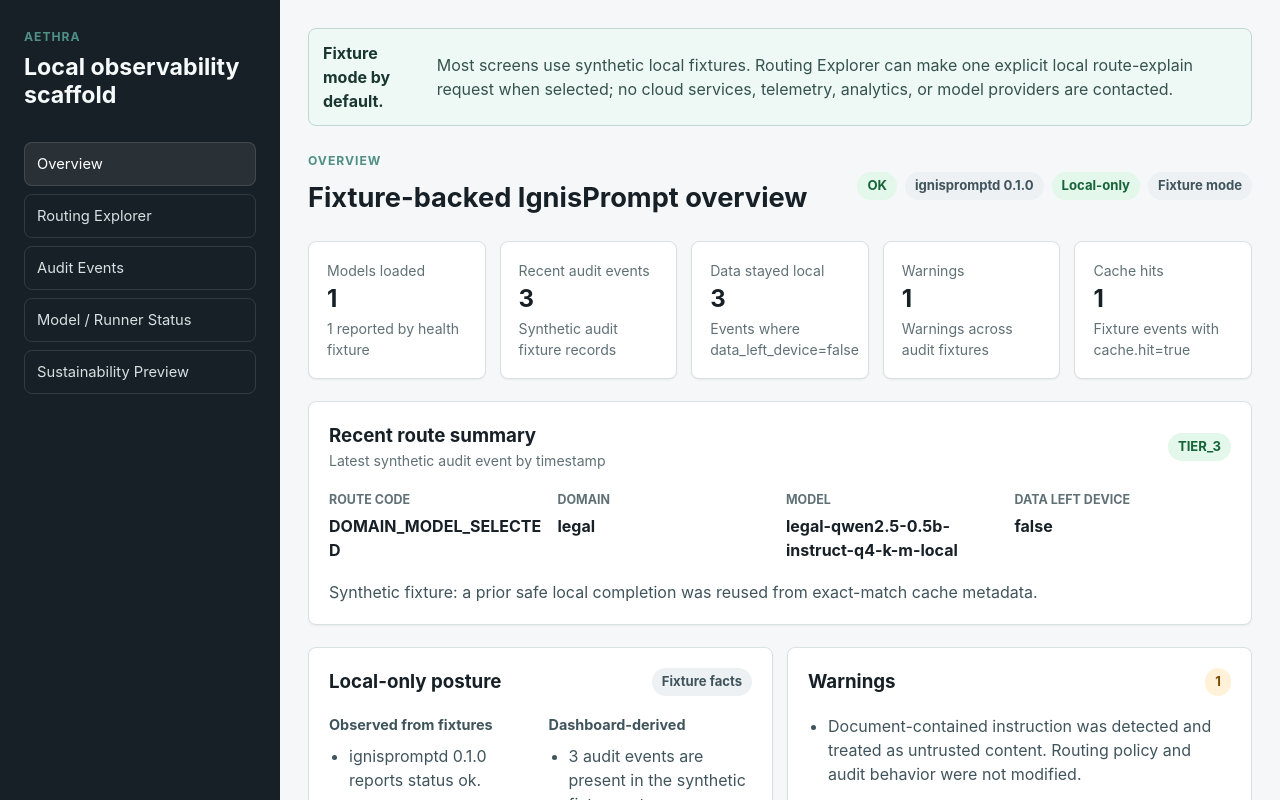
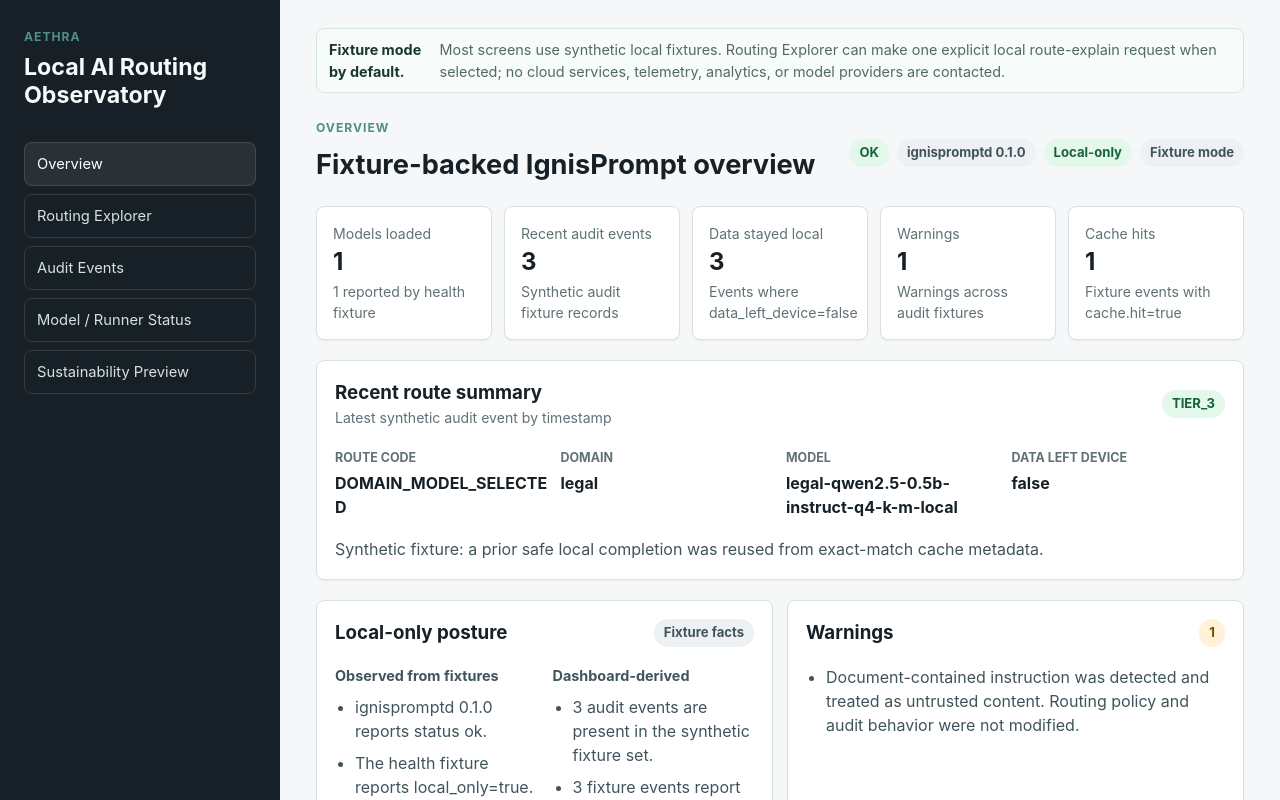
Before and after one commit to AIgnitron/ignisprompt, a React (Vite) app in the folder apps/aethra/: page / in a window 1280 px wide. Shown: the top 800 px of the page. Built offline with nearby package versions, Linux system fonts and the light colour scheme.

Commit message:
polish: refine Aethra dashboard layout (#77)
Co-authored-by: Alaa-Aignitron <alaa@aignitron.com>

```diff
--- a/apps/aethra/src/App.tsx
+++ b/apps/aethra/src/App.tsx
@@ -20,7 +20,7 @@ export default function App() {
       <aside className="sidebar" aria-label="Aethra sections">
         <div>
           <p className="eyebrow">Aethra</p>
-          <h1>Local observability scaffold</h1>
+          <h1>Local AI Routing Observatory</h1>
         </div>
         <nav className="nav-list">
           <button
--- a/apps/aethra/src/styles.css
+++ b/apps/aethra/src/styles.css
@@ -53,7 +53,7 @@ textarea:focus {
 
 .app-shell {
   display: grid;
-  grid-template-columns: minmax(220px, 280px) minmax(0, 1fr);
+  grid-template-columns: minmax(236px, 280px) minmax(0, 1fr);
   min-height: 100vh;
 }
 
@@ -116,28 +116,32 @@ textarea:focus {
 }
 
 .workspace {
-  padding: 28px;
+  width: 100%;
+  max-width: 1440px;
+  padding: 28px 36px 40px;
 }
 
 .notice {
   display: flex;
-  gap: 12px;
+  gap: 10px;
   align-items: center;
-  padding: 12px 14px;
-  border: 1px solid #bfd9d2;
+  max-width: 1160px;
+  padding: 10px 12px;
+  border: 1px solid #d7e5e1;
   border-radius: 8px;
-  background: #eef8f5;
+  background: #f7fbfa;
   color: #19362f;
+  font-size: 0.9rem;
 }
 
 .notice span {
-  color: #35534c;
+  color: #526a64;
 }
 
 .page-section {
   display: grid;
-  gap: 22px;
-  max-width: 1120px;
+  gap: 20px;
+  max-width: 1160px;
   margin-top: 26px;
 }
 
@@ -162,8 +166,8 @@ textarea:focus {
 
 .metric-grid {
   display: grid;
-  grid-template-columns: repeat(5, minmax(0, 1fr));
-  gap: 14px;
+  grid-template-columns: repeat(auto-fit, minmax(168px, 1fr));
+  gap: 12px;
 }
 
 .metric-card,
@@ -177,8 +181,8 @@ textarea:focus {
 .metric-card {
   display: grid;
   gap: 4px;
-  min-height: 126px;
-  padding: 18px;
+  min-height: 116px;
+  padding: 16px;
 }
 
 .metric-card p,
@@ -195,7 +199,7 @@ textarea:focus {
 }
 
 .panel {
-  padding: 20px;
+  padding: 18px;
 }
 
 .status-badge {
@@ -315,7 +319,7 @@ textarea:focus {
 
 .audit-layout {
   display: grid;
-  grid-template-columns: minmax(0, 1.6fr) minmax(320px, 0.9fr);
+  grid-template-columns: minmax(0, 1.55fr) minmax(320px, 0.85fr);
   gap: 14px;
   align-items: start;
 }
@@ -327,7 +331,7 @@ textarea:focus {
 
 .model-layout {
   display: grid;
-  grid-template-columns: minmax(0, 1.4fr) minmax(340px, 0.9fr);
+  grid-template-columns: minmax(0, 1.45fr) minmax(340px, 0.85fr);
   gap: 14px;
   align-items: start;
 }
@@ -410,25 +414,31 @@ textarea:focus {
 
 .table-scroll {
   overflow-x: auto;
-  margin-top: 18px;
+  margin: 16px -18px -18px;
+  border-top: 1px solid #e2e8ea;
+  border-radius: 0 0 8px 8px;
 }
 
 .audit-table {
   width: 100%;
-  min-width: 960px;
+  min-width: 900px;
   border-collapse: collapse;
-  font-size: 0.86rem;
+  font-size: 0.82rem;
 }
 
 .audit-table th,
 .audit-table td {
-  padding: 10px 12px;
+  padding: 9px 11px;
   border-bottom: 1px solid #e2e8ea;
   text-align: left;
   vertical-align: top;
 }
 
 .audit-table th {
+  position: sticky;
+  top: 0;
+  z-index: 1;
+  background: #f7fafb;
   color: #607176;
   font-size: 0.74rem;
   text-transform: uppercase;
@@ -436,6 +446,11 @@ textarea:focus {
 
 .audit-table td {
   color: #25353b;
+  overflow-wrap: anywhere;
+}
+
+.audit-table tbody tr:hover td {
+  background: #f7fbfa;
 }
 
 .selected-row td {
@@ -523,6 +538,10 @@ textarea:focus {
     grid-template-columns: repeat(2, minmax(0, 1fr));
   }
 
+  .workspace {
+    padding: 24px;
+  }
+
   .audit-layout,
   .model-layout,
   .routing-layout,
```
